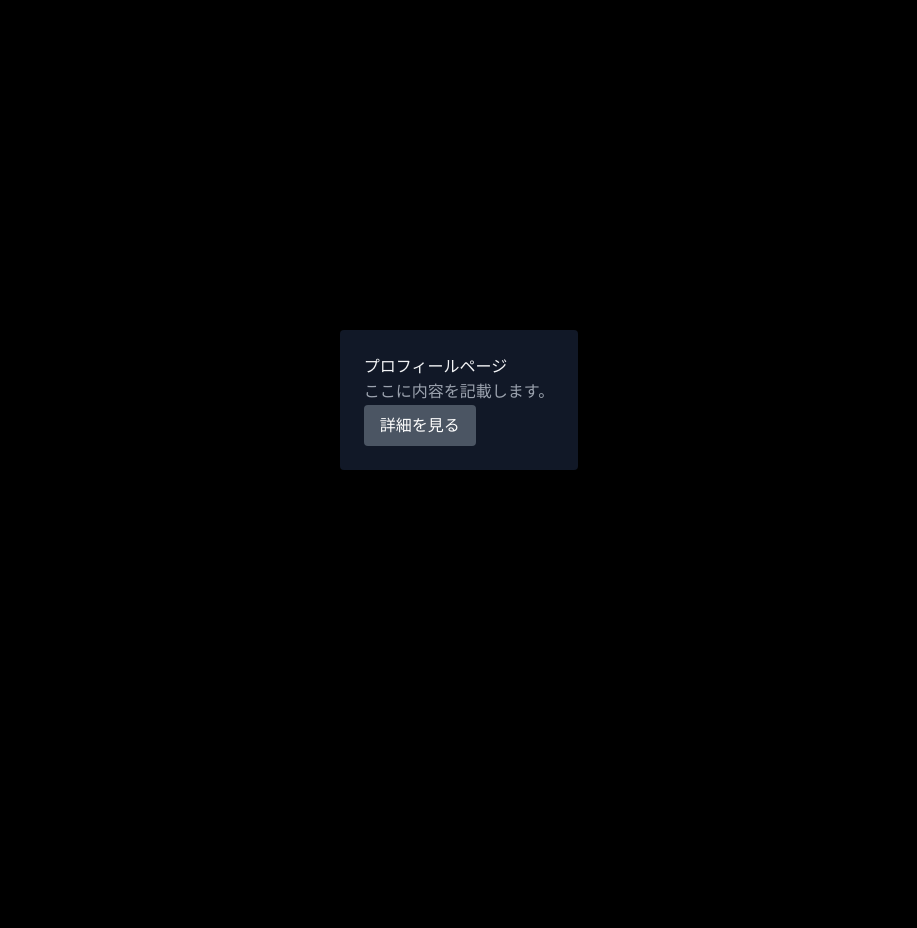
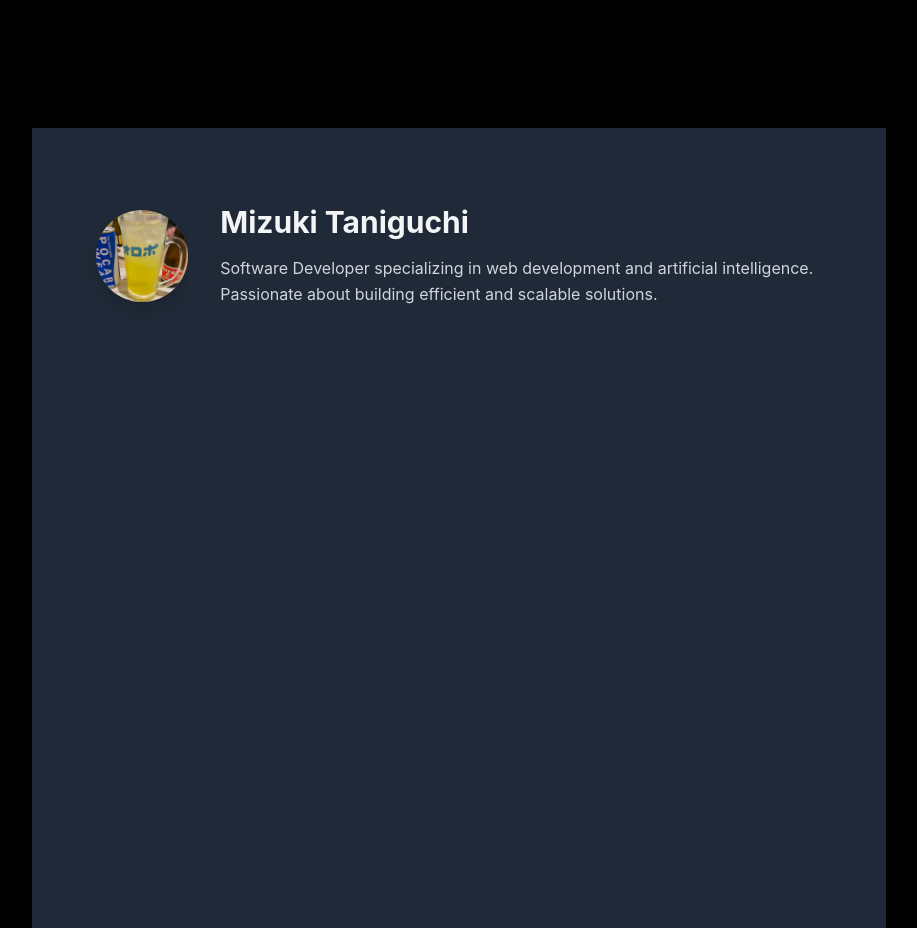
Before and after one commit to t4ni-XP/profile-page, a Next.js app: page / in a window 1280 px wide. Shown: the whole page, without its empty margins (181-1098 px from the left). Before the commit the page ends 800 px from the top, so only its background shows below. Built offline with nearby package versions, Linux system fonts and the light colour scheme.

Commit message:
make profile section

```diff
--- a/src/app/components/profile.tsx
+++ b/src/app/components/profile.tsx
@@ -1,9 +1,27 @@
 import React from 'react';
+import Image from 'next/image';
 
 export default function Profile() {
   return (
-    <div>
-      <h1>Mizuki Taniguchi</h1>
+    <div className="flex items-center justify-center h-64 w-fill space-x-8 p-10 rounded-lg">
+      {/* 画像をラップしているコンテナ */}
+      <div className="flex items-center justify-center h-44 w-44 overflow-hidden rounded-full pl-6">
+        <Image
+          src="/MizukiTaniguchi.jpeg"
+          alt="Mizuki Taniguchi"
+          className="rounded-full shadow-lg"
+          width={192}
+          height={192}
+        />
+      </div>
+
+      {/* プロフィールテキスト */}
+      <div className="flex flex-col">
+        <h1 className="text-3xl font-bold mb-4">Mizuki Taniguchi</h1>
+        <p className="text-gray-300">
+          Software Developer specializing in web development and artificial intelligence. Passionate about building efficient and scalable solutions.
+        </p>
+      </div>
     </div>
   );
 }
--- a/src/app/layout.tsx
+++ b/src/app/layout.tsx
@@ -13,9 +13,7 @@ export default function RootLayout({
 }>) {
   return (
     <html lang="en">
-      <body className="flex items-center justify-center h-screen">
-        {children}
-      </body>
+      <body className="flex justify-center h-screen">{children}</body>
     </html>
   );
 }
--- a/src/app/page.tsx
+++ b/src/app/page.tsx
@@ -2,22 +2,8 @@ import Profile from './components/profile';
 
 export default function Home() {
   return (
-    // <div className='bg-gray-100 text-gray-800'>
-    //   <Profile />
-    // </div>
-    // <div className="bg-gray-100 text-gray-800">
-    //   <div className="bg-gray-200 p-6 rounded">
-    //     <h1 className="text-gray-800">プロフィールページ</h1>
-    //     <p className="text-gray-700">ここに内容を記載します。</p>
-    //     <button className="bg-gray-500 text-white px-4 py-2 rounded">詳細を見る</button>
-    //   </div>
-    // </div>
-    <div className="bg-black text-gray-100">
-      <div className="bg-gray-900 p-6 rounded">
-        <h1 className="text-gray-100">プロフィールページ</h1>
-        <p className="text-gray-400">ここに内容を記載します。</p>
-        <button className="bg-gray-600 text-white px-4 py-2 rounded">詳細を見る</button>
-      </div>
+    <div className="flex min-h-screen w-2/3 mt-32 bg-black text-gray-100 bg-gray-800 ">
+      <Profile />
     </div>
   );
 }
```
Also changed, not shown: public/MizukiTaniguchi.jpeg (added).
